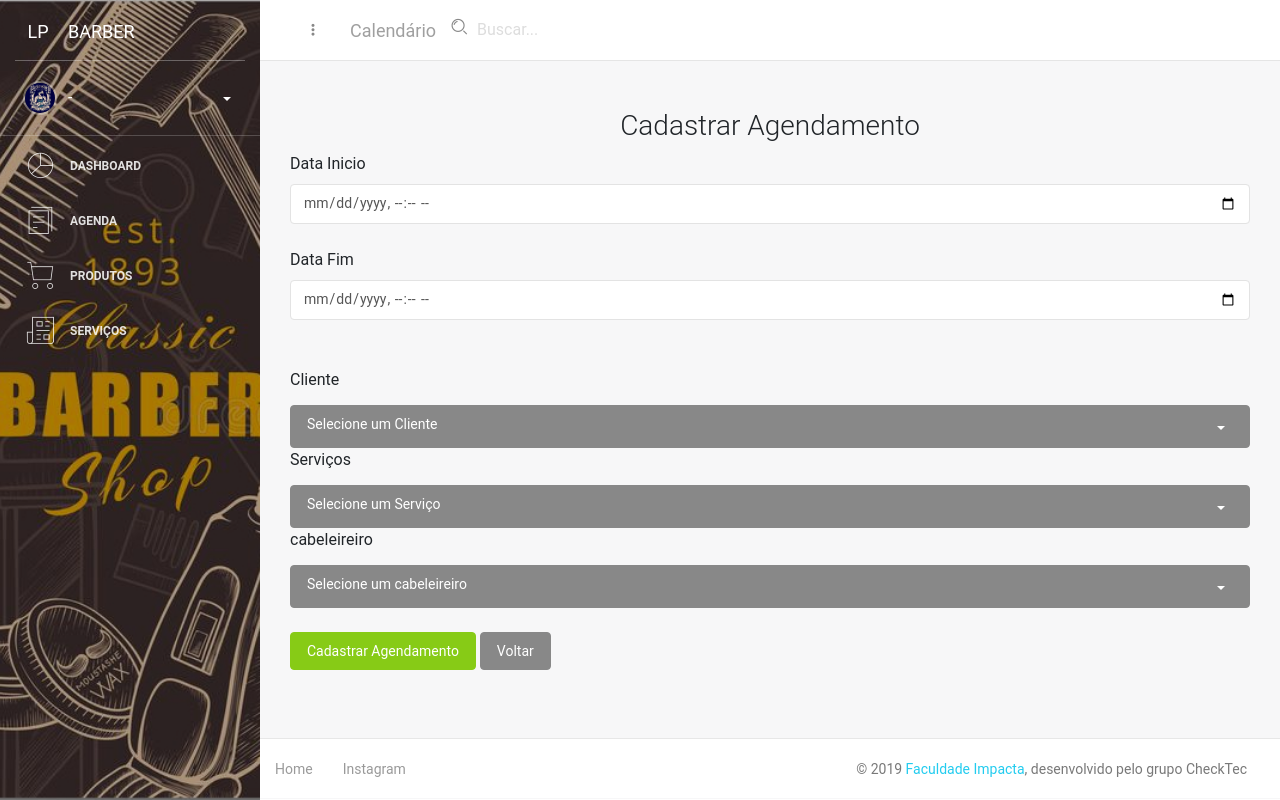
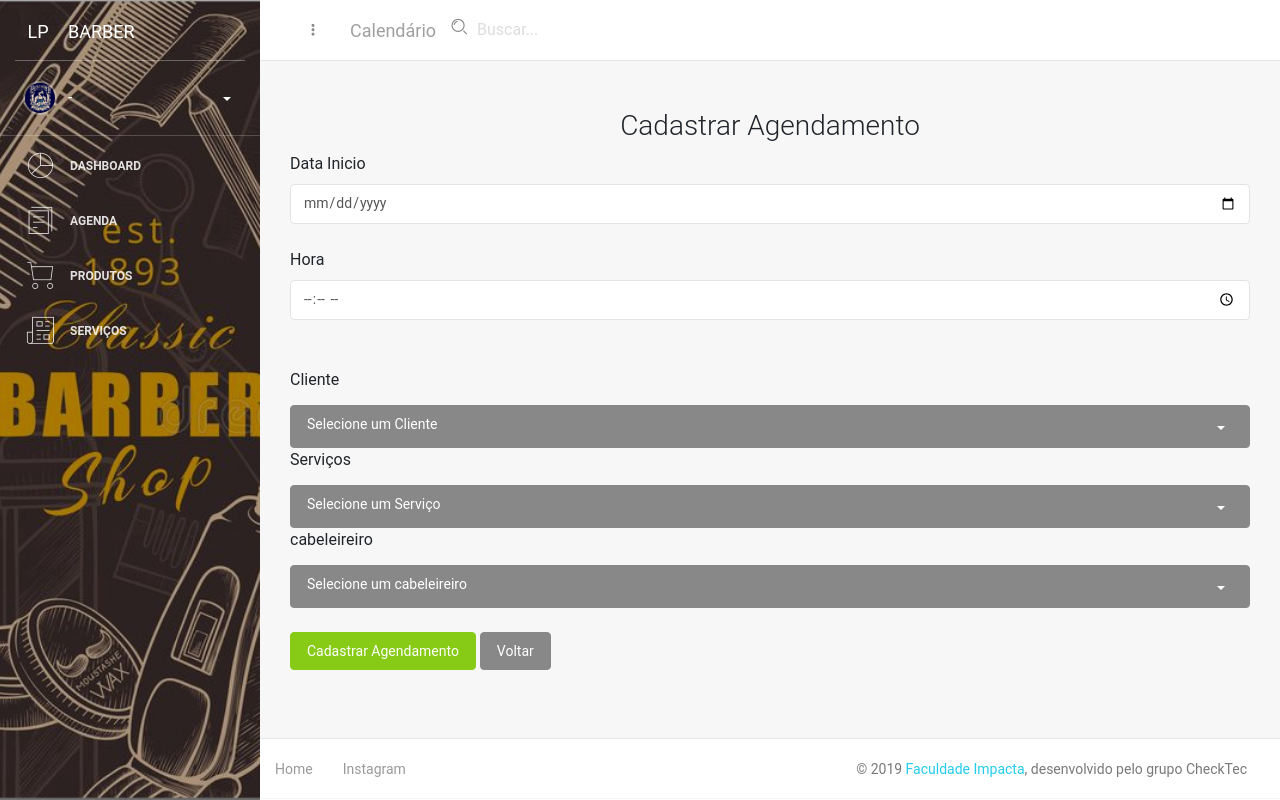
Before and after one commit to AlfaPhD/django_schedule, a Django app: page /agenda/create in a window 1280 px wide. Run offline with Django 3.2, Linux system fonts and the light colour scheme; a user stored in the database is signed in; data comes from the database, SQL or seed files in the repository; some libraries are stand-ins or nearby versions.

Commit message:
corringindo erros agenda

```diff
--- a/website/templates/website/agenda/create.html
+++ b/website/templates/website/agenda/create.html
@@ -5,10 +5,10 @@
         <h3 align="center"> Cadastrar Agendamento</h3>
         <div class="form-group">
             <label>Data Inicio </label>
-            <input type="datetime-local" name="data_inicio" placeholder="data" class="form-control" required />
+            <input type="date" name="data" placeholder="data" class="form-control" required />
             </br>
-            <label>Data Fim </label>
-            <input type="datetime-local" name="data_fim" placeholder="data" class="form-control" required/></br>
+            <label>Hora </label>
+            <input type="time" name="hora_inicio" placeholder="Hora" class="form-control" required/></br>
             </br>
             <label>Cliente </label>
             <select name="cliente" class="selectpicker" data-menu-style="dropdown-blue" data-style="btn-default btn-block" data-title="Selecione um Cliente">
--- a/website/views.py
+++ b/website/views.py
@@ -254,12 +254,11 @@ def createAgendamento(request):
     if request.method == 'POST':
         servicos = servico.objects.get(id=int(request.POST['servico']))
         clientes = cliente.objects.get(id=int(request.POST['cliente']))
-        produtos = produto.objects.get(id=int(request.POST['produto']))
         cabeleireiros = cabeleireiro.objects.get(id=int(request.POST['cabeleireiro']))
-        agendamentos.data_inicio= request.POST['data_inicio']
-        agendamentos.data_fim = request.POST['data_fim']
+        agendamentos.data = request.POST['data']
+        agendamentos.hora_inicio = request.POST['hora_inicio']
+        agendamentos.hora_fim = "10:30"
         agendamentos.clientes =  clientes
-        agendamentos.produtos =  produtos
         agendamentos.cabeleireiros = cabeleireiros
         agendamentos.servicos = servicos
         agendamentos.save()
```
